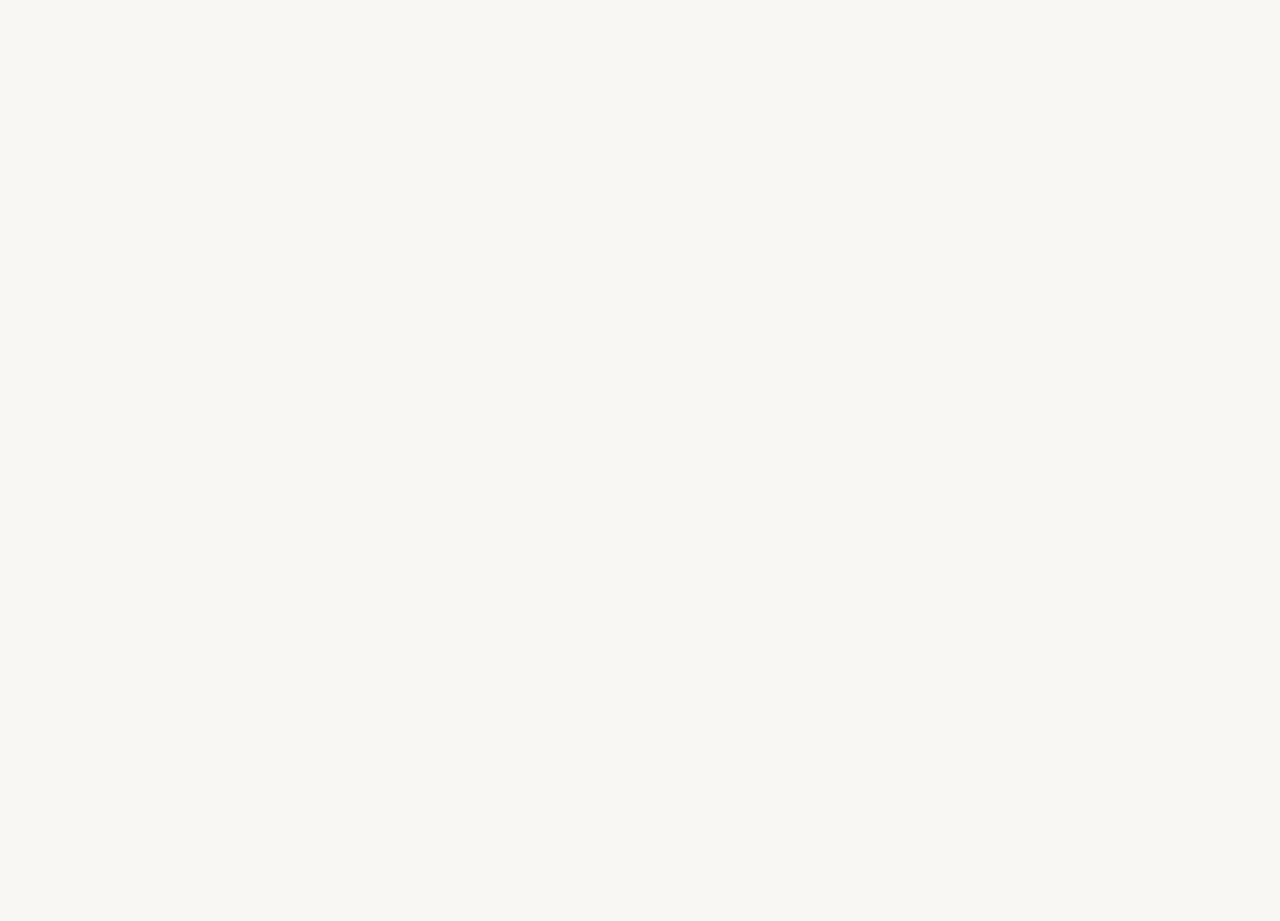
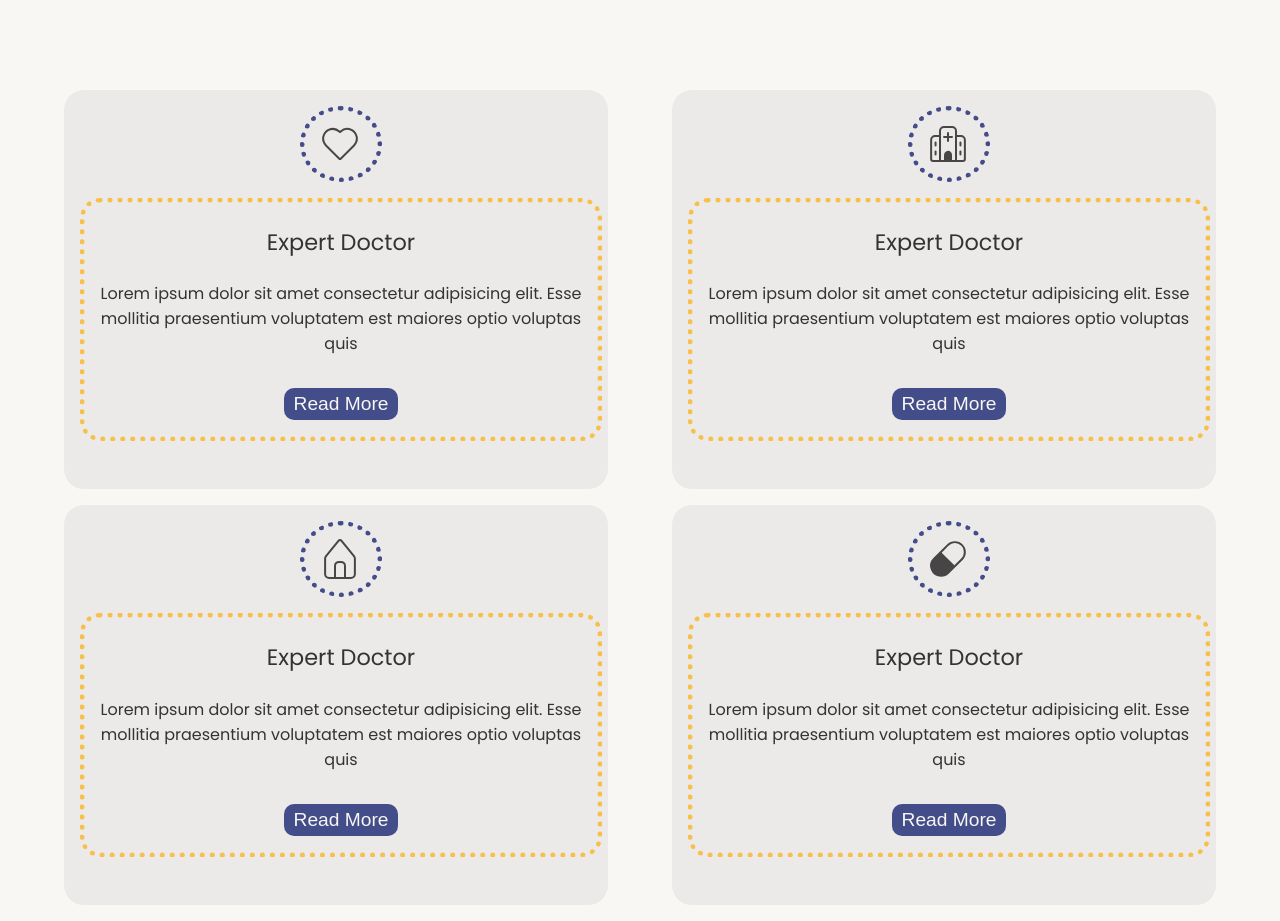
Before and after one commit to AaaronM/HomeHealth-work-2023, a React (Create React App) app: page / in a window 1280 px wide. Shown: the part 1091-2012 px from the top of the page. Before the commit the page ends 863 px from the top, so only its background shows below. Built offline with nearby package versions, Linux system fonts and the light colour scheme.

Commit message:
services_section_kida_done

```diff
--- a/package.json
+++ b/package.json
@@ -8,6 +8,7 @@
     "@testing-library/user-event": "^13.5.0",
     "react": "^18.2.0",
     "react-dom": "^18.2.0",
+    "react-icons": "^4.8.0",
     "react-router-dom": "^6.9.0",
     "react-scripts": "5.0.1",
     "web-vitals": "^2.1.4"
--- a/src/Css/Home.css
+++ b/src/Css/Home.css
@@ -78,3 +78,89 @@
   border-radius: 50%;
   z-index: -2;
 }
+
+.part_2_heading {
+  font-size: 1.5rem;
+  margin-top: 8rem;
+  text-align: center;
+  text-transform: uppercase;
+  letter-spacing: 1.5px;
+  color: var(--blue);
+}
+
+.part_2_heading_h2 {
+  font-size: 2rem;
+  text-align: center;
+  margin-bottom: 2rem;
+}
+
+.container {
+  margin-top: 5rem;
+  display: flex;
+  flex-wrap: wrap;
+}
+
+.services {
+  display: flex;
+  flex-wrap: wrap;
+  justify-content: space-evenly;
+}
+
+.service {
+  margin-bottom: 1rem;
+  padding: 1rem;
+  background-color: rgb(236, 233, 233);
+  display: flex;
+  flex-wrap: wrap;
+  align-items: center;
+  flex-direction: column;
+  width: 40%;
+  border-radius: 20px;
+}
+
+.text-cont {
+  display: flex;
+  width: 100%;
+  border: 5px dotted var(--yellow);
+  text-align: center;
+  border-radius: 20px;
+  margin-bottom: 2rem;
+}
+
+.icon {
+  font-size: 3rem;
+  border: 5px dotted var(--blue);
+  height: 3.5rem;
+  width: 3.5rem;
+  padding: 0.3rem;
+  padding-left: 0.7rem;
+  border-radius: 50%;
+  margin-bottom: 1rem;
+  color: rgb(71, 69, 69);
+}
+
+.service__info__heading {
+  font-size: 1.4rem;
+}
+
+.service__info__text {
+  font-size: 1rem;
+}
+
+.service__info__btn {
+  margin-bottom: 1rem;
+  font-size: 1.2rem;
+  cursor: pointer;
+  color: var(--white);
+  background-color: var(--blue);
+  border-radius: 10px;
+  border: none;
+  height: 2rem;
+  padding: 0 10px;
+  margin-top: 1rem;
+  transition: all 0.5s;
+}
+
+.service__info__btn:hover {
+  transform: translateY(-5px) scale(1.1);
+}
--- a/src/pages/Home.jsx
+++ b/src/pages/Home.jsx
@@ -4,8 +4,21 @@ import "../Css/Home.css";
 
 import Mainpic from "../IMG/doc_pic 1.png";
 
+// import { AiOutlineHeart } from "react-icons/ai";
+// import { GiStethoscope } from "react-icons/gi";
+// import { BsFillHouseHeartFill } from "react-icons/bs";
+// import { FaHandHoldingHeart } from "react-icons/fa";
+
+import { CiHeart, CiHospital1, CiHome, CiPill } from "react-icons/ci";
+
+// CiHeart
+// CiHospital1
+// CiHome
+// CiPill
+
 const Home = () => {
   return (
+    <div>
       <div className="home__section__container">
         <div className="home__container">
           <p className="home__p__top">We are here for you</p>
@@ -22,6 +35,87 @@ const Home = () => {
           <div className="pic_bg_dotted"></div>
         </div>
       </div>
+      <div>
+        <p className="part_2_heading">Services</p>
+        <h2 className="part_2_heading_h2"> Our Home Health Services</h2>
+
+        <div className="container">
+          <div className="services">
+            <div className="service">
+              <div className="icon">
+                <CiHeart />
+              </div>
+              <div className="text-cont">
+                <div>
+                  <p className="service__info__heading">Expert Doctor</p>
+                  <p className="service__info__text">
+                    Lorem ipsum dolor sit amet consectetur adipisicing elit.
+                    Esse mollitia praesentium voluptatem est maiores optio
+                    voluptas quis
+                  </p>
+                  <button className="service__info__btn">Read More</button>
+                </div>
+              </div>
+            </div>
+
+            {/*  2 */}
+            <div className="service">
+              <div className="icon">
+                <CiHospital1 />
+              </div>
+              <div className="text-cont">
+                {" "}
+                <div>
+                  <p className="service__info__heading">Expert Doctor</p>
+                  <p className="service__info__text">
+                    Lorem ipsum dolor sit amet consectetur adipisicing elit.
+                    Esse mollitia praesentium voluptatem est maiores optio
+                    voluptas quis
+                  </p>
+                  <button className="service__info__btn">Read More</button>
+                </div>
+              </div>
+            </div>
+            {/*  3 */}
+            <div className="service">
+              <div className="icon">
+                <CiHome />
+              </div>
+              <div className="text-cont">
+                {" "}
+                <div>
+                  <p className="service__info__heading">Expert Doctor</p>
+                  <p className="service__info__text">
+                    Lorem ipsum dolor sit amet consectetur adipisicing elit.
+                    Esse mollitia praesentium voluptatem est maiores optio
+                    voluptas quis
+                  </p>
+                  <button className="service__info__btn">Read More</button>
+                </div>
+              </div>
+            </div>
+            {/*  4 */}
+            <div className="service">
+              <div className="icon">
+                <CiPill />
+              </div>
+              <div className="text-cont">
+                {" "}
+                <div>
+                  <p className="service__info__heading">Expert Doctor</p>
+                  <p className="service__info__text">
+                    Lorem ipsum dolor sit amet consectetur adipisicing elit.
+                    Esse mollitia praesentium voluptatem est maiores optio
+                    voluptas quis
+                  </p>
+                  <button className="service__info__btn">Read More</button>
+                </div>
+              </div>
+            </div>
+          </div>
+        </div>
+      </div>
+    </div>
   );
 };
 export default Home;
```
Also changed, not shown: 1 other file (tests, documents, lock files or other folders). Lines whose indentation alone changed are shown as unchanged.
